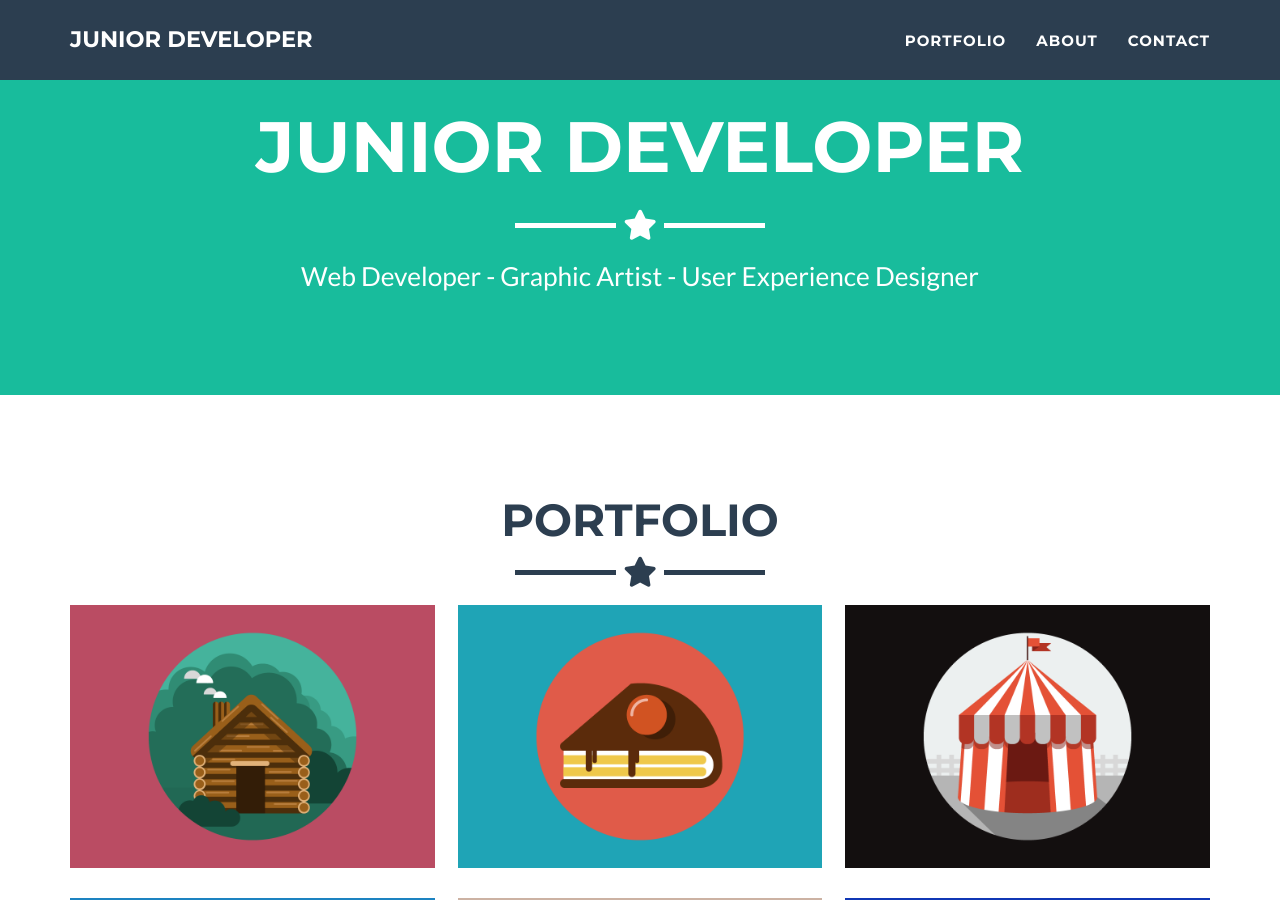
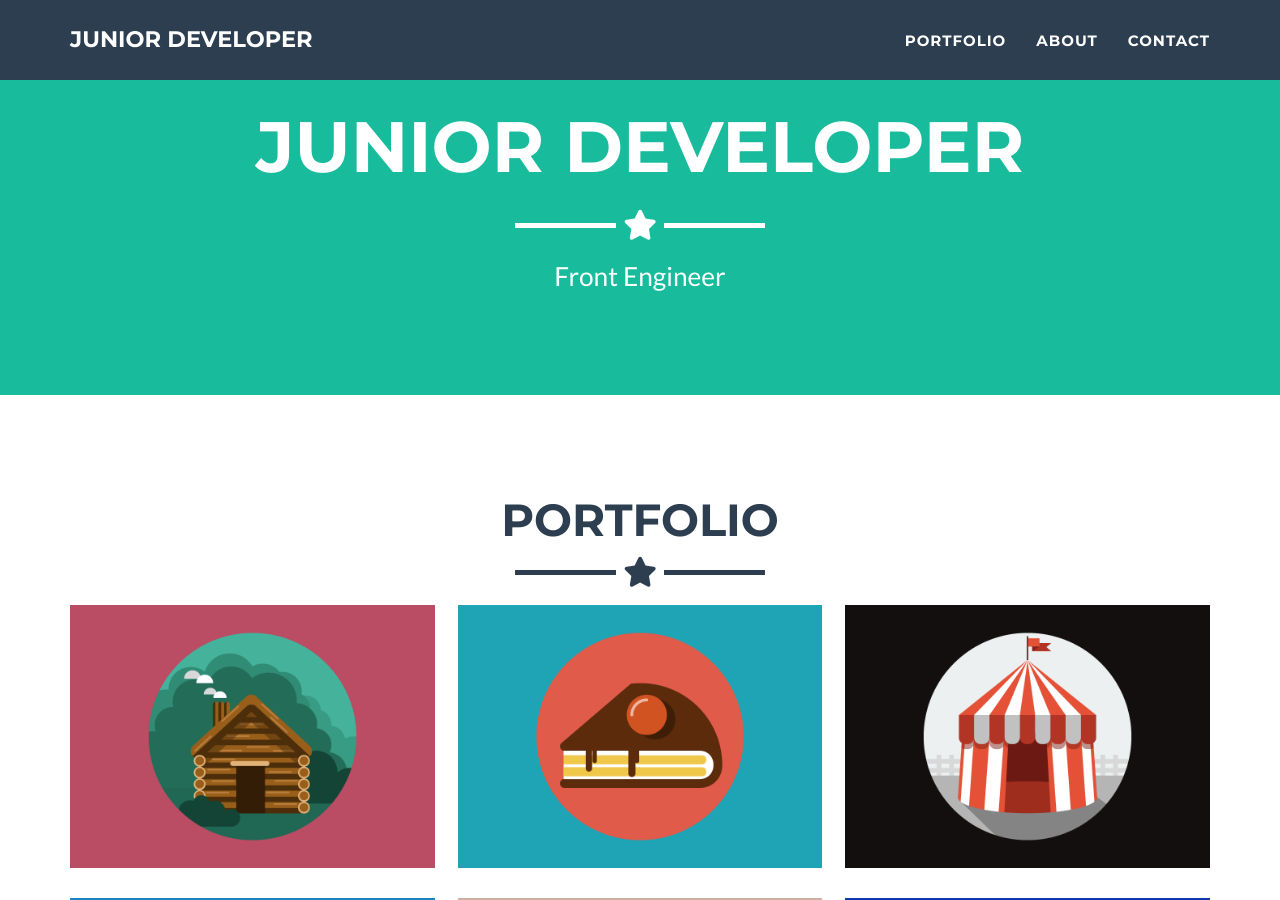
Before and after one commit to Selexted/Selexted.github.io, a Jekyll site: the page built from _posts/2014-07-18-project-1.markdown, in a window 1280 px wide and 900 px high, scrolled down 380 px. Built offline with Jekyll 4.4.1, drawn with Linux system fonts in a browser that asks for light colours.

Commit message:
Update _config.yml

```diff
--- a/_config.yml
+++ b/_config.yml
@@ -4,8 +4,8 @@ email: star5926@naver.com
 url: https://selexted.github.io
 description: ""
 keywords: "your keywords, separated by commas"
-skills: "Web Developer - Graphic Artist - User Experience Designer"
-meta_author: LastName FirstName
+skills: "Front Engineer"
+meta_author: Won Yuhyun
 
 # Google webmaster tools
 google_verify:
```
